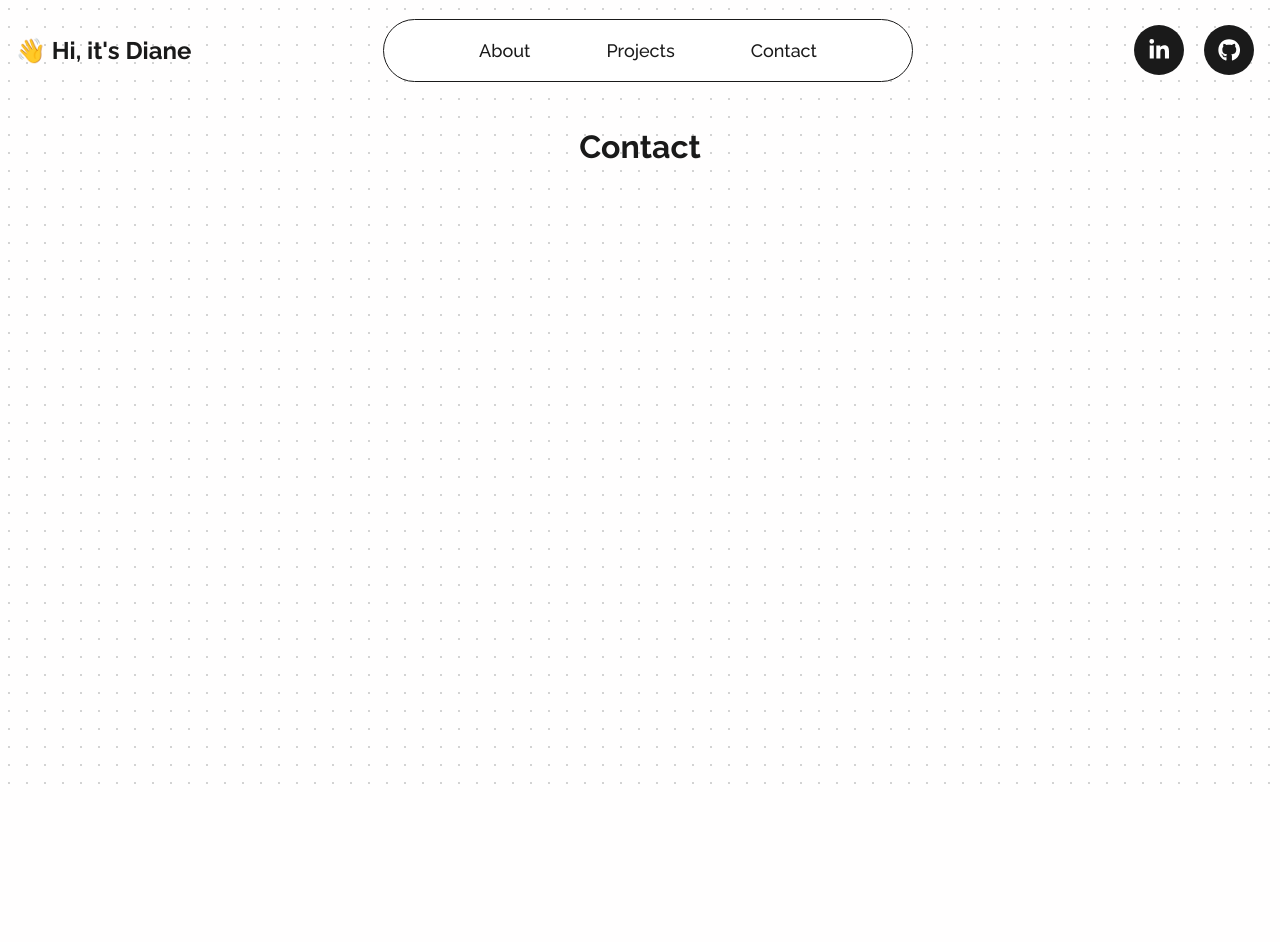
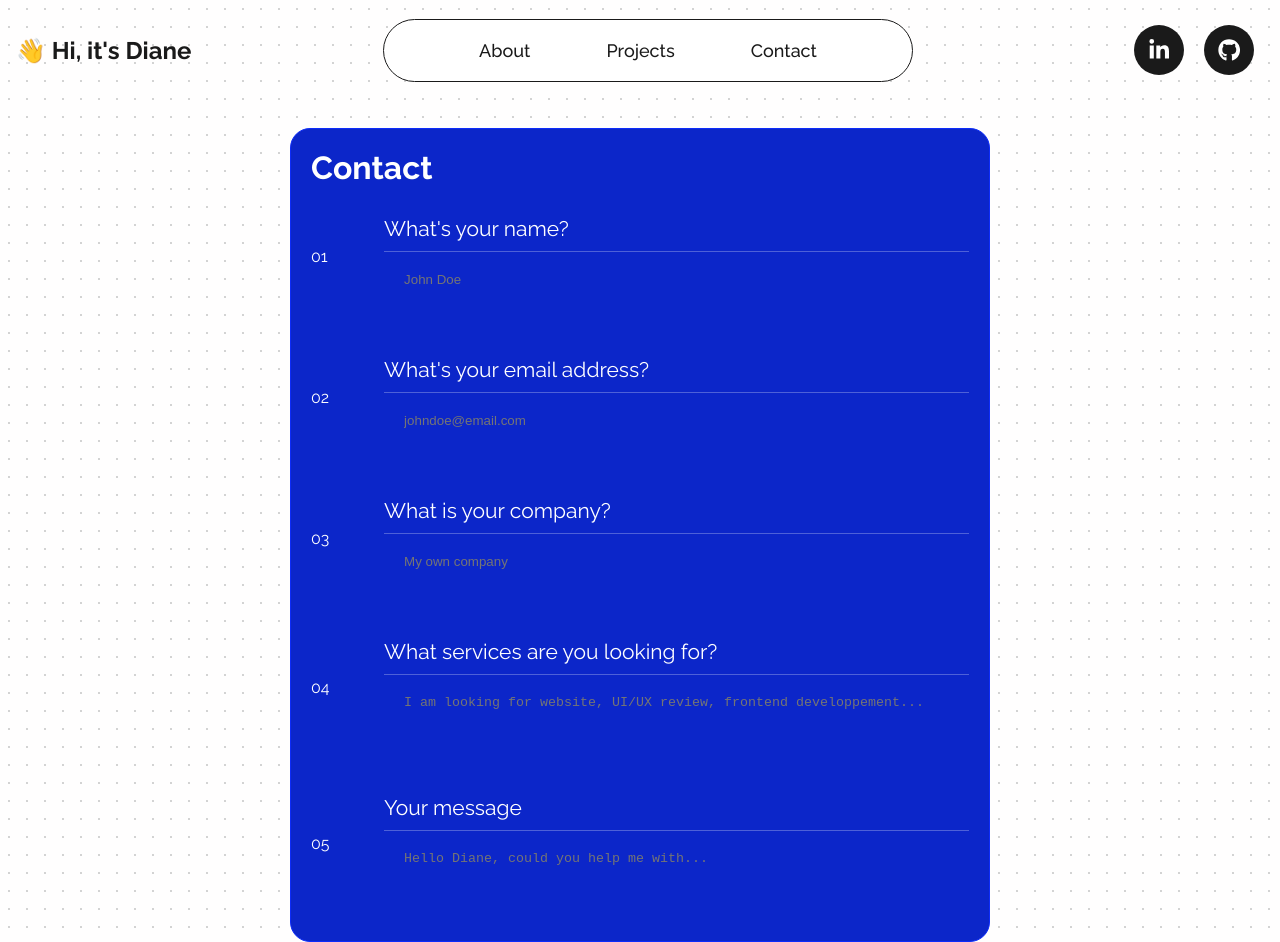
Before and after one commit to dediane/Portfolio, a Next.js app: page /contact in a window 1280 px wide. Before the commit the page ends 800 px from the top, so only its background shows below. Built offline with nearby package versions, Linux system fonts and the light colour scheme.

Commit message:
update selection

```diff
--- a/src/components/_navbar.tsx
+++ b/src/components/_navbar.tsx
@@ -2,12 +2,15 @@ import React, { useEffect } from 'react';
 import styles from '@/styles/navbar.module.css';
 import { FaLinkedinIn, FaGithub } from "react-icons/fa6";
 import { FaBars } from 'react-icons/fa';
+import Link from 'next/link';
 
 export const Navbar = () => {
     return (
         <nav className={styles.navbar}>
             <div className={styles.title}>
+                <Link href='/'>
                 <h4>👋 Hi, it's Diane</h4>
+                </Link>
             </div>
             <div className={styles.floating}>
                 <ul>
@@ -18,7 +21,7 @@ export const Navbar = () => {
                         <a href="#projects">Projects</a>
                     </li>
                     <li>
-                        <a href="#contact">Contact</a>
+                        <a href="/contact">Contact</a>
                     </li>
                 </ul>
             </div>
--- a/src/pages/contact.tsx
+++ b/src/pages/contact.tsx
@@ -1,22 +1,140 @@
 import { Navbar } from "@/components/_navbar";
-import React from "react";
+import React, { useState } from "react";
 import styles from "@/styles/contactSection.module.css";
 
 const ContactSection = () => {
+    const [formData, setFormData] = useState({
+        name: '',
+        email: '',
+        company: '',
+        service: '',
+        message: '',
+    })
+
+    const handleChange = (e: any) => {
+        const { name, value } = e.target;
+        setFormData({
+            ...formData,
+            [name]: value
+        });
+    };
+
+    const handleSubmit = (e: any) => {
+        e.preventDefault();
+        // Process form data here
+        console.log('Form data submitted:', formData);
+        // Clear form
+        setFormData({
+            name: '',
+            email: '',
+            company: '',
+            service: '',
+            message: '',
+        });
+    };
+
     return (
         <>
             <div className={styles.container}>
-            <h1>Contact</h1>
+                <div className={styles.card}>
+                    <h1>Contact</h1>
+                    <div className={styles.formWrapper}>
+                        <form>
+                        <div className={styles.formItemWrapper}>
+                                <div className={styles.number}>
+                                    <p>01</p>
+                                </div>
+                            <div className={styles.formItem}>
+                                <label htmlFor="name">What's your name?</label>
+                                <input
+                                    type="text"
+                                    id="name"
+                                    name="name"
+                                    value={formData.name}
+                                    onChange={handleChange}
+                                    placeholder="John Doe"
+                                    required
+                                />
+                            </div>
+                            </div>
+                            <div className={styles.formItemWrapper}>
+                                <div className={styles.number}>
+                                    <p>02</p>
+                                </div>
+                            <div className={styles.formItem}>
+                                <label htmlFor="email">What's your email address?</label>
+                                <input
+                                    type="email"
+                                    id="email"
+                                    name="email"
+                                    value={formData.email}
+                                    onChange={handleChange}
+                                    placeholder="johndoe@email.com"
+                                    required
+                                />
+                            </div>
+                            </div>
+                            <div className={styles.formItemWrapper}>
+                                <div className={styles.number}>
+                                    <p>03</p>
+                                </div>
+                            <div className={styles.formItem}>
+                                <label htmlFor="company">What is your company?</label>
+                                <input
+                                    id="company"
+                                    name="company"
+                                    value={formData.company}
+                                    onChange={handleChange}
+                                    placeholder="My own company"
+                                    required
+                                />
+                            </div>
+                            </div>
+                            <div className={styles.formItemWrapper}>
+                                <div className={styles.number}>
+                                    <p>04</p>
+                                </div>
+                            <div className={styles.formItem}>
+                                <label htmlFor="service">What services are you looking for?</label>
+                                <textarea
+                                    id="service"
+                                    name="service"
+                                    value={formData.service}
+                                    onChange={handleChange}
+                                    placeholder="I am looking for website, UI/UX review, frontend developpement..."
+                                    required
+                                />
+                            </div>
+                            </div>
+                            <div className={styles.formItemWrapper}>
+                                <div className={styles.number}>
+                                    <p>05</p>
+                                </div>
+                                <div className={styles.formItem}>
+                                    <label htmlFor="message">Your message</label>
+                                    <textarea
+                                        id="message"
+                                        name="message"
+                                        value={formData.message}
+                                        onChange={handleChange}
+                                        placeholder="Hello Diane, could you help me with..."
+                                        required
+                                    />
+                                </div>
+                            </div>
+                        </form>
+                    </div>
+                </div>
             </div>
         </>
     )
 }
 
-export default function Contact () {
+export default function Contact() {
     return (
         <>
-        <Navbar />
-        <ContactSection />
+            <Navbar />
+            <ContactSection />
         </>
     )
 }
--- a/src/styles/contactSection.module.css
+++ b/src/styles/contactSection.module.css
@@ -1,8 +1,67 @@
+.formItem::-moz-selection {
+    background: var(--text-contrast) !important;
+    color: var(--color) !important;
+  }
+
+.formItem::selection {
+    background: var(--text-contrast) !important;
+    color: var(--color) !important;
+  }
+
 .container {
-    min-height: 100vh;
+    /* min-height: 100vh; */
+    height: auto;
     padding-top: 10%;
     max-width: 1200px;
     margin: 0 auto;
     display: flex;
     justify-content: center;
 }
+
+.card {
+    border: 1px solid var(--color);
+    background-color: var(--color-muted);
+    color: var(--text-contrast);
+    padding: 20px;
+    border-radius: 20px;
+    min-width: 700px;
+}
+
+.formItem {
+    display: flex;
+    flex-direction: column;
+    margin: 20px auto;
+    flex: 8;
+}
+
+.formItem label {
+    font-size: 21px;
+    margin: 10px 0;
+}
+
+.formItem input, .formItem textarea {
+    background-color: inherit;
+    border: none;
+    border-top: 1px solid var(--text-contrast-transparent);
+    padding: 20px;
+}
+
+.formItem input:focus, .formItem textarea:focus {
+   outline: none;
+   caret-color: var(--text-contrast);
+}
+
+
+.formItem textarea {
+    resize: none;
+}
+
+.formItemWrapper {
+    display: flex;
+    align-items: center;
+    justify-content: center;
+}
+
+.number {
+    flex: 1;
+}
--- a/src/styles/globals.css
+++ b/src/styles/globals.css
@@ -51,12 +51,22 @@ html, body {
     font-family: 'Raleway', -apple-system, BlinkMacSystemFont, Segoe UI, Roboto, Oxygen,
         Ubuntu, Cantarell, Fira Sans, Droid Sans, Helvetica Neue, sans-serif;
     scroll-behavior: smooth;
-    overflow-y: hidden;
+    /* overflow-y: hidden; */
     /* overflow-y: scroll; */
     /* min-height: 109vh; */
     display: flex;
     flex-direction: column;
 }
+
+::-moz-selection {
+    color: var(--text-contrast);
+    background: var(--color);
+  }
+
+  ::selection {
+    color: var(--text-contrast);
+    background: var(--color);
+  }
 
 body::before {
     content: "";
@@ -94,7 +104,9 @@ a {
     --dots: #b5b5b596;
     --text-color: #1a1a1a;
     --text-contrast: #ffffff;
+    --text-contrast-transparent: #ffffff45;
     --color: #0d2cfa;
+    --color-muted: #0c26c9;
     --link-color: #0070f3;
     --color1: #7125ff;
     --color1-light: #e7daff;
```
